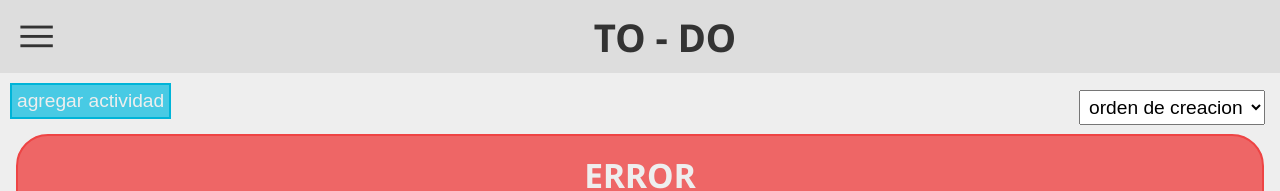
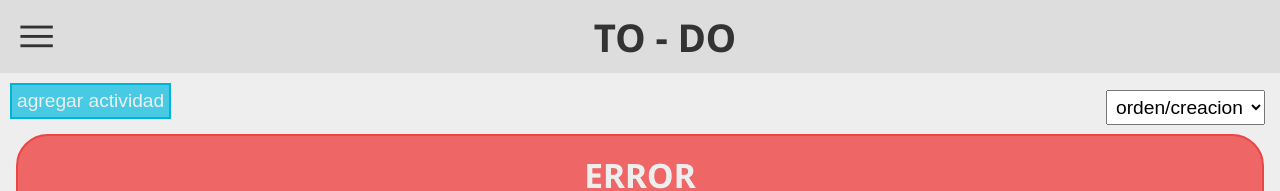
Before and after one commit to Marquinhos01/to-do-list, a plain HTML site: page index.html in a window 1280 px wide. Shown: the top 191 px of the page. Drawn offline with nearby package versions, Linux system fonts and the light colour scheme.

Commit message:
change: name of the filters

```diff
--- a/index.html
+++ b/index.html
@@ -148,8 +148,8 @@
             <section class="acts-container__filter-container">
                 <button class="add-act">agregar actividad</button>
                 <select name="acts-filter" id="acts-filter">
-                    <option value="none">orden de creacion</option>
-                    <option value="date">por fecha</option>
+                    <option value="none">orden/creacion</option>
+                    <option value="date">orden/fecha</option>
                 </select>
             </section>
             <section class="acts-container__acts">
```
